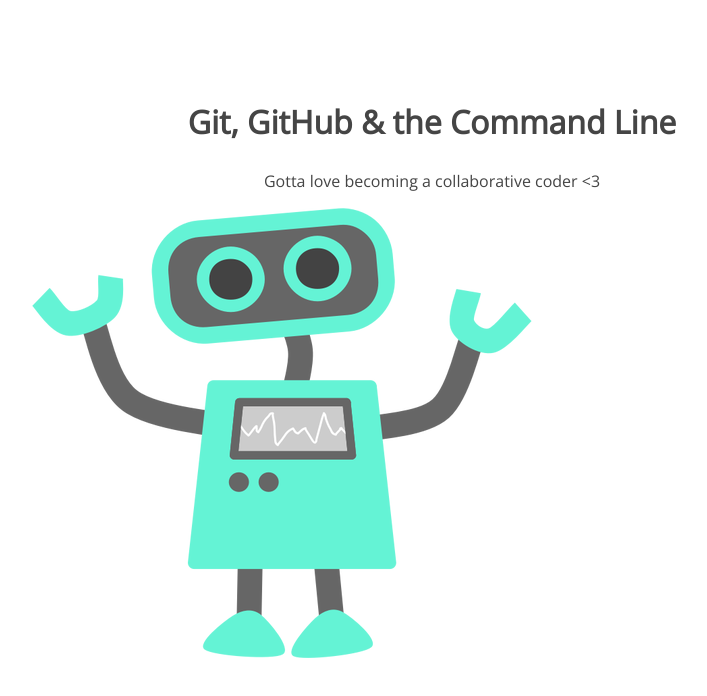
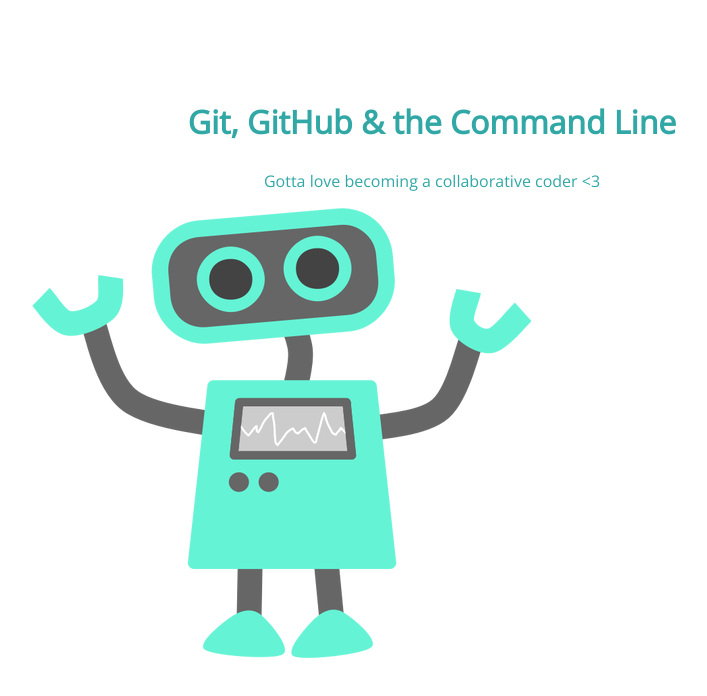
Before and after one commit to millerblade/105-project, a plain HTML site: page index.html in a window 1280 px wide. Shown: the whole page, without its empty margins (208-915 px from the left). Drawn offline with nearby package versions, Linux system fonts and the light colour scheme.

Commit message:
changed h1 color

```diff
--- a/css/style.css
+++ b/css/style.css
@@ -5,7 +5,7 @@ section {
 section h1,
 section p {
 	text-align: center;
-	color: #454545;
+	color: #32a8a6;
 }
 section h1 {
 	font: 32px 'Open Sans';
```
